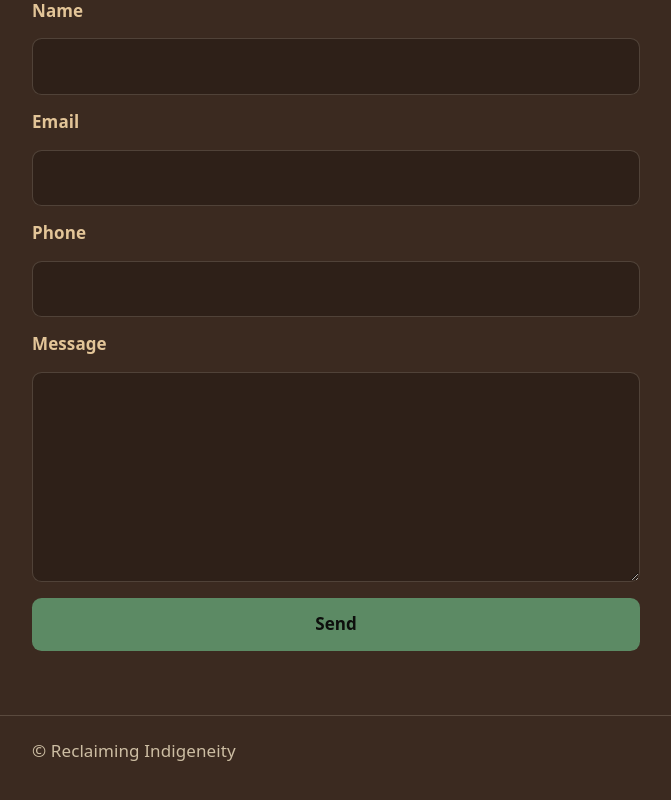
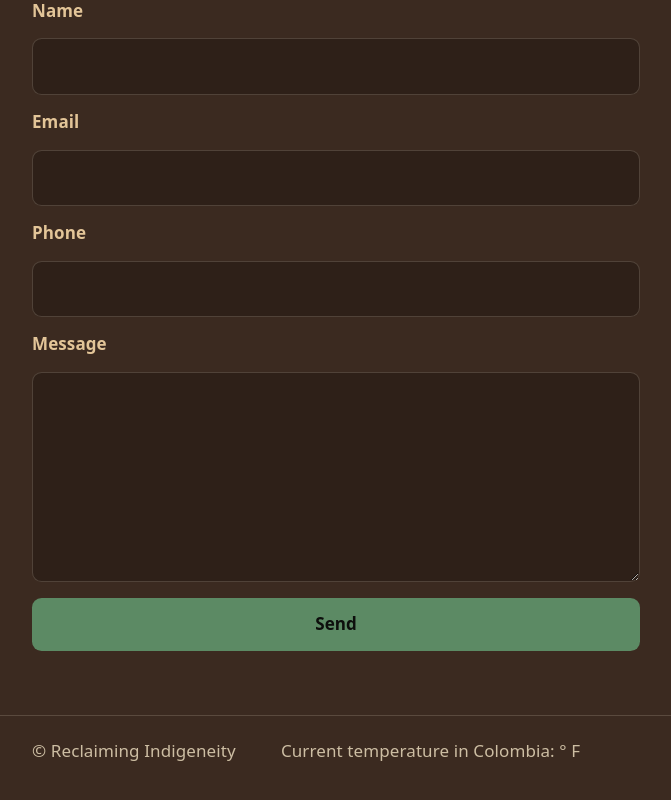
Before and after one commit to cchung2020/reclaiming-indigeneity, a React (Vite) app: page /contact in a window 1280 px wide. Shown: the part 535-1335 px from the top of the page, without its empty margins (52-723 px from the left). Built offline with nearby package versions, Linux system fonts and the light colour scheme; no server answers.

Commit message:
add API call to get current temperature

```diff
--- a/src/Footer.jsx
+++ b/src/Footer.jsx
@@ -1,7 +1,24 @@
+import { useState } from 'react';
+
+
+const weather_url = "https://api.open-meteo.com/v1/forecast?latitude=3.3761&longitude=-74.8015&hourly=temperature_2m&forecast_days=1&temperature_unit=fahrenheit";
+
 export default function Footer() {
+  const [cur_temp, setTemp] = useState('');
+
+  fetch(weather_url)
+    .then(x => x.json())
+    .then(data => {
+        setTemp(data.hourly.temperature_2m[0]);
+      }
+    )
+
   return (
     <footer>
-      <p>&copy; Reclaiming Indigeneity</p>
+      <p>&copy; Reclaiming Indigeneity
+        &nbsp;&nbsp;&nbsp;&nbsp;&nbsp;&nbsp;&nbsp;&nbsp;
+         Current temperature in Colombia: {cur_temp} &deg; F
+         </p>
     </footer>
   );
 }
```
